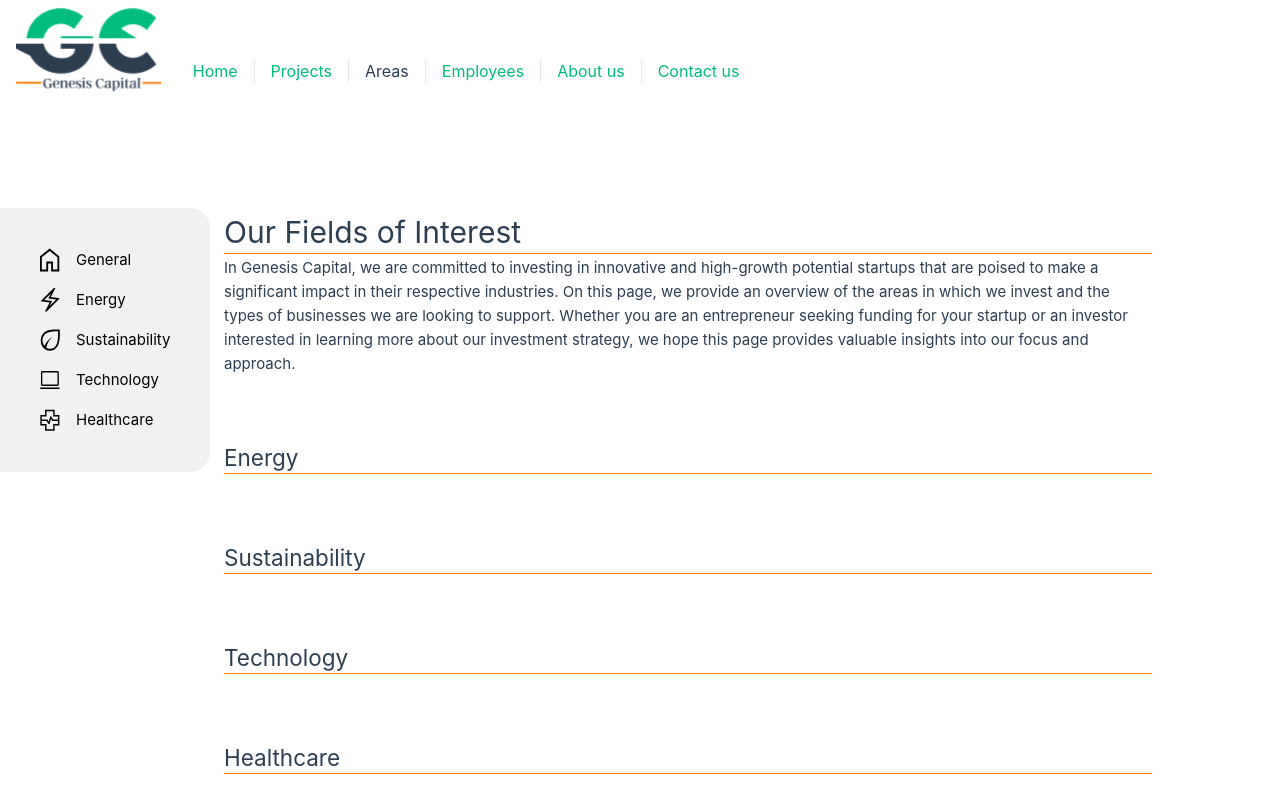
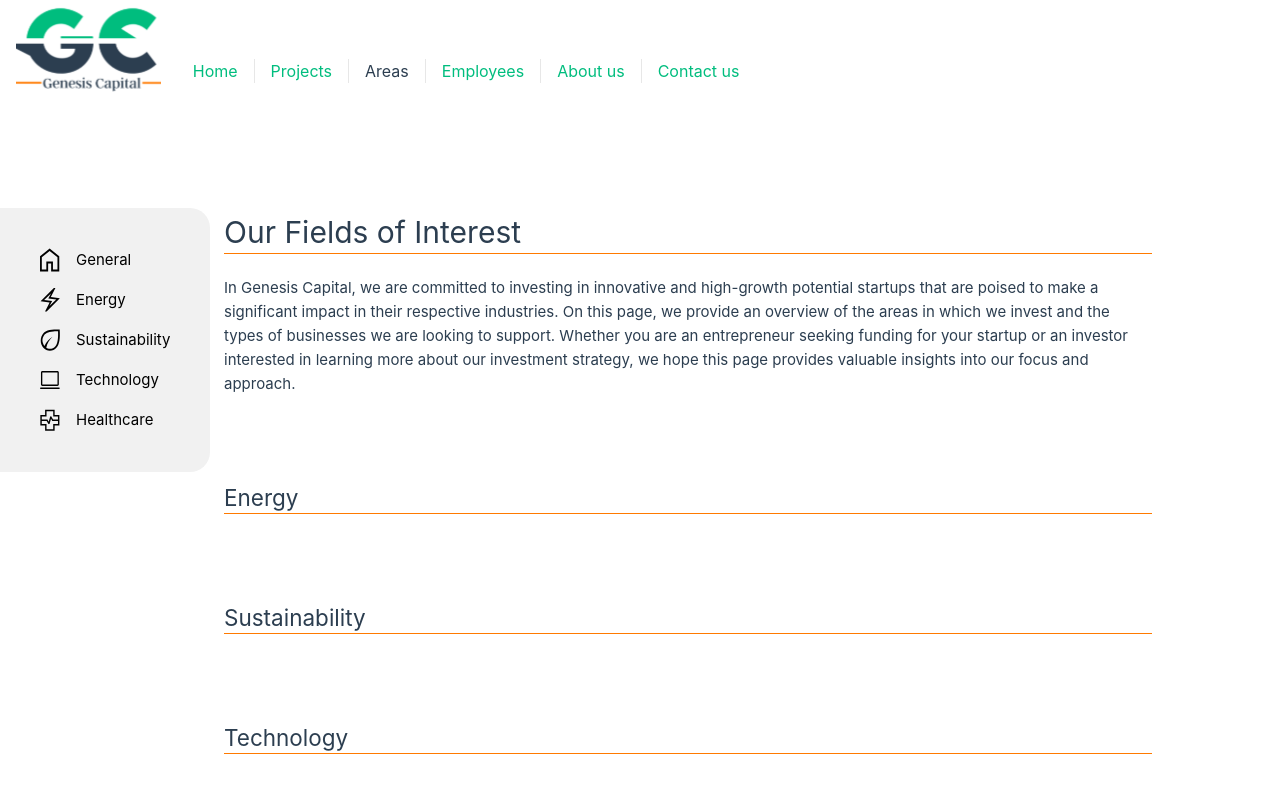
Before and after one commit to Torkise/hyper, a Vue app in the folder Frontend/: page /areas in a window 1280 px wide. Shown: the top 800 px of the page. Built offline with nearby package versions, Linux system fonts and the light colour scheme.

Commit message:
simple css fix

```diff
--- a/Frontend/src/views/AboutView.vue
+++ b/Frontend/src/views/AboutView.vue
@@ -12,6 +12,7 @@
     display: flex;
     flex-direction: column;
     padding: 8rem;
+    grid-gap: 20px;
   }
   .social-media {
     display: flex;
--- a/Frontend/src/views/AreasView.vue
+++ b/Frontend/src/views/AreasView.vue
@@ -44,6 +44,7 @@
     flex-direction: column;
     padding: 8rem;
     margin-left: 6rem;
+    grid-gap: 20px;
   }
 
   .area-section {
--- a/Frontend/src/views/ContactView.vue
+++ b/Frontend/src/views/ContactView.vue
@@ -24,6 +24,7 @@
     display: flex;
     flex-direction: column;
     padding: 8rem;
+    grid-gap: 20px;
   }
   .social-media {
     display: flex;
--- a/Frontend/src/views/ProjectsView.vue
+++ b/Frontend/src/views/ProjectsView.vue
@@ -2,7 +2,6 @@
   <div class="projects">
     <h1 class="page-title">A Look into Our Investments</h1>
     <p>Welcome to Genesis Capital Projects page, where you can discover the latest investment opportunities and innovative startups we are backing. Our team of experienced professionals is dedicated to identifying and supporting the most promising ventures across a variety of sectors. Explore our portfolio and learn more about the exciting new companies we are supporting.</p>
-    <br>
     <div>
       <label for="area-select">Filter by project area: </label>
       <select id="area-select" v-model="selectedArea">
@@ -47,6 +46,7 @@
     display: flex;
     flex-direction: column;
     padding: 8rem;
+    grid-gap: 20px;
   }
 
   .project-list {
```
Lines whose indentation alone changed are shown as unchanged.
